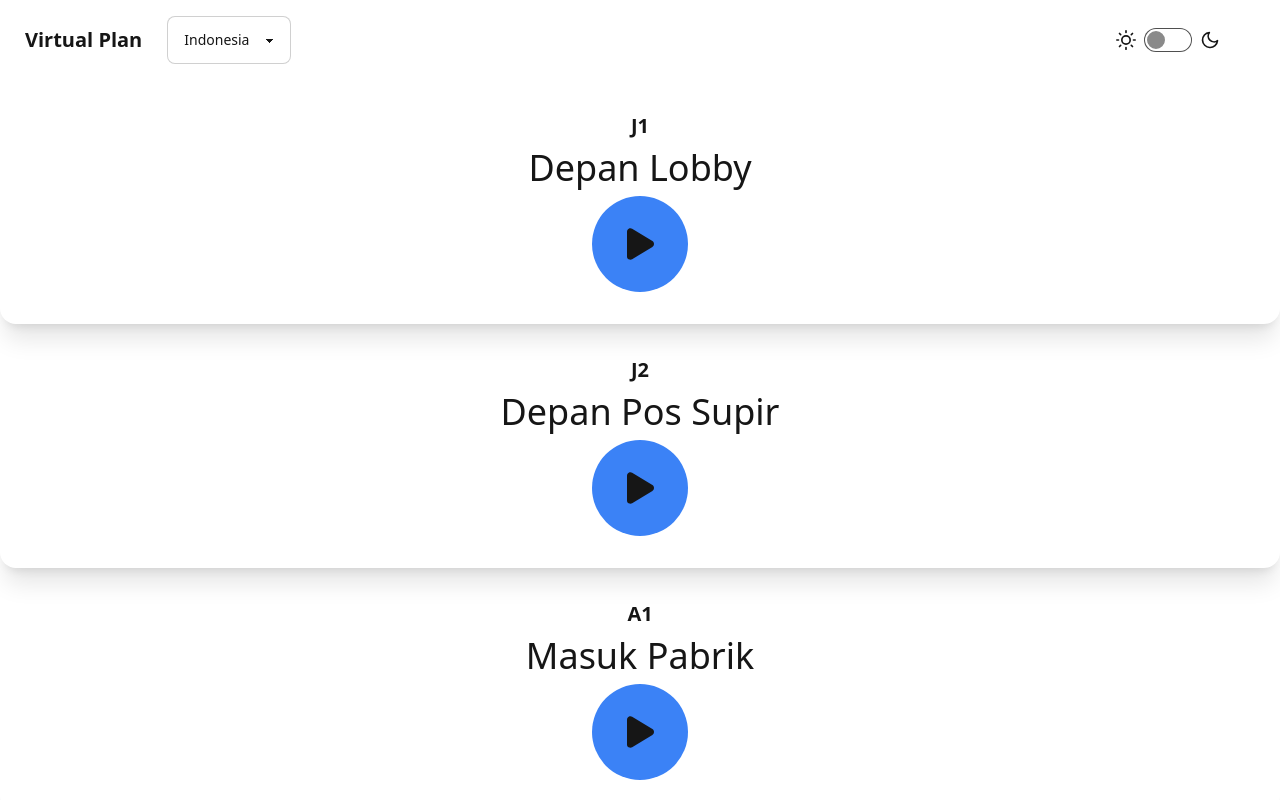
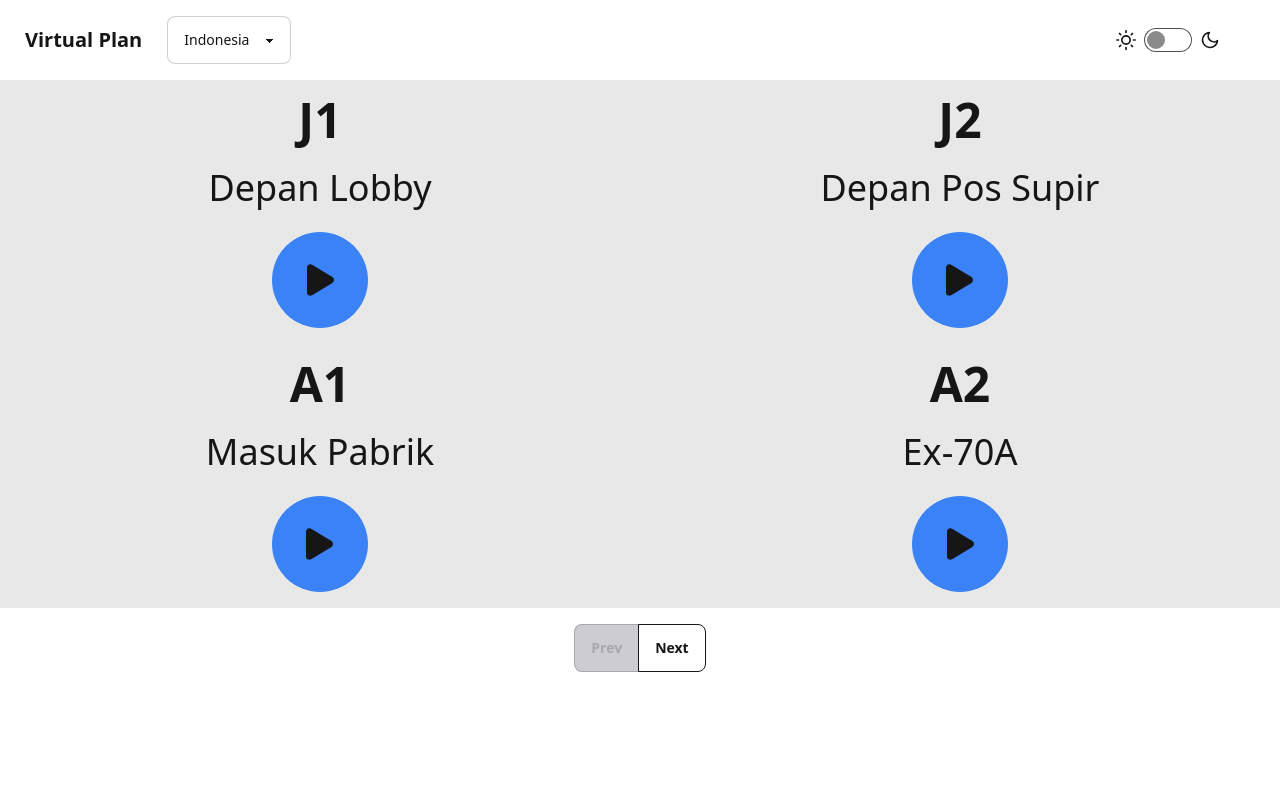
Before and after one commit to MpDevHub/tourplan, a Vue app: page / in a window 1280 px wide. Shown: the top 800 px of the page. Built offline with nearby package versions, Linux system fonts and the light colour scheme.

Commit message:
change layout

```diff
--- a/src/components/Audio.vue
+++ b/src/components/Audio.vue
@@ -40,7 +40,50 @@ const audioSrc = (song) => {
 //     });
 // };
 
+// const playAudio = (song) => {
+//   const audioSrc = song.audio[selectedLanguage.value];
+//   fetch(audioSrc)
+//     .then((response) => response.blob())
+//     .then((blob) => {
+//       const audio = new Audio(URL.createObjectURL(blob));
+//       if (currentAudio) {
+//         currentAudio.pause();
+//       }
+//       currentAudio = audio;
+//       audio.play();
+//       isPlaying.value = true;
+//     });
+// };
+
+// const playAudio = (song) => {
+//   if (song.playing) {
+//     song.playing = false;
+//     currentAudio.pause();
+//   } else {
+//     song.playing = true;
+//     const audioSrc = song.audio[selectedLanguage.value];
+//     fetch(audioSrc)
+//       .then((response) => response.blob())
+//       .then((blob) => {
+//         const audio = new Audio(URL.createObjectURL(blob));
+//         if (currentAudio) {
+//           currentAudio.pause();
+//         }
+//         currentAudio = audio;
+//         audio.play();
+//       });
+//   }
+// };
+
 const playAudio = (song) => {
+  if (song.playing) {
+    song.playing = false;
+    currentAudio.pause();
+  } else {
+    paginatedSongs.value.forEach((s) => {
+      s.playing = false;
+    });
+    song.playing = true;
     const audioSrc = song.audio[selectedLanguage.value];
     fetch(audioSrc)
       .then((response) => response.blob())
@@ -51,8 +94,8 @@ const playAudio = (song) => {
         }
         currentAudio = audio;
         audio.play();
-      isPlaying.value = true;
       });
+  }
 };
 
 const pauseAudio = () => {
@@ -65,8 +108,37 @@ const pauseAudio = () => {
 const togglePlay = (song) => {
   if (isPlaying.value) {
     pauseAudio();
+    isPlaying.value = false;
   } else {
     playAudio(song);
+    isPlaying.value = true;
+  }
+};
+
+// pagination
+
+const currentPage = ref(1);
+const cardsPerPage = ref(4);
+
+const paginatedSongs = computed(() => {
+  const start = (currentPage.value - 1) * cardsPerPage.value;
+  const end = start + cardsPerPage.value;
+  return songs.slice(start, end);
+});
+
+const totalPages = computed(() => {
+  return Math.ceil(songs.length / cardsPerPage.value);
+});
+
+const nextPage = () => {
+  if (currentPage.value < totalPages.value) {
+    currentPage.value++;
+  }
+};
+
+const prevPage = () => {
+  if (currentPage.value > 1) {
+    currentPage.value--;
   }
 };
 
@@ -188,44 +260,68 @@ const togglePlay = (song) => {
     </div>
   </div> -->
 
+  <div class="grid grid-cols-2">
+    <div
+      v-for="(song, index) in paginatedSongs"
+      :key="song.title"
+      class="items-center text-center text-4xl"
+    >
+      <div class="hero bg-base-200">
+        <div class="hero-content flex-col lg:flex-row">
           <div>
-
-  </div>
-  <div
-    v-for="(song, index) in songs"
-    :key="song.title"
-    class="grid grid-cols-1 grid-rows-1 text-4xl"
+            <h1 class="text-5xl font-bold">{{ song.title }}</h1>
+            <p class="py-6">
+              {{ song.artist }}
+            </p>
+            <button
+              class="w-24 h-24 rounded-full bg-blue-500 focus:outline-none"
+              @click="playAudio(song)"
             >
-    <div class="card shadow-xl">
-      <div class="card-body text-center items-center">
-        <h2 class="card-title text-center">{{ song.title }}</h2>
-        <p>{{ song.artist }}</p>
-        <div class="card-actions">
+              <font-awesome-icon :icon="song.playing ? 'pause' : 'play'" />
+            </button>
             <!-- <button
-            class="w-24 h-24 rounded-full bg-blue-500 focus:outline-none"
-            onclick="play();"
-          >
-            <font-awesome-icon icon="play" id="play-btn"/>
-          </button> -->
-          <button
               class="w-24 h-24 rounded-full bg-blue-500 focus:outline-none"
               @click="togglePlay(song)"
             >
-            <font-awesome-icon
-              :icon="isPlaying ? 'pause' : 'play'"
-              id="play-btn"
-            />
-          </button>
-          <!-- <audio
-            :src="audioSrc(song)"
-            preload="auto"
-            @play="playAudio($event.target)"
-            controls
-          ></audio> -->
+              <font-awesome-icon :icon="isPlaying ? 'pause' : 'play'" />
+            </button> -->
           </div>
         </div>
       </div>
     </div>
+  </div>
+  <div class="flex justify-center mt-4 join">
+    <button
+      class="join-item btn btn-outline"
+      @click="prevPage"
+      :disabled="currentPage === 1"
+    >
+      Prev
+    </button>
+    <button
+      class="join-item btn btn-outline"
+      @click="nextPage"
+      :disabled="currentPage === totalPages"
+    >
+      Next
+    </button>
+  </div>
+  <!-- <div class="flex justify-center mt-4 join">
+    <button
+      class="btn btn-sm btn-outline btn-prev"
+      @click="prevPage"
+      :disabled="currentPage === 1"
+    >
+      Prev
+    </button>
+    <button
+      class="btn btn-sm btn-outline btn-next"
+      @click="nextPage"
+      :disabled="currentPage === totalPages"
+    >
+      Next
+    </button>
+  </div> -->
 
   <!-- <div class="card" v-for="song in songs" :key="song.title">
     <h3>{{ song.title }}</h3>
--- a/src/songs.js
+++ b/src/songs.js
@@ -34,6 +34,7 @@ export const songs = [
         eng: "/tourplan/Audio/ENG/A1_Enter_the_Factory.mp3",
         chn: "/tourplan/Audio/CHN/A1_Enter_the_Factory.mp3",
       },
+      playing: false,
     },
     {
       title: "A2",
@@ -43,6 +44,7 @@ export const songs = [
         eng: "/tourplan/Audio/ENG/A2_Ex-70A.mp3",
         chn: "/tourplan/Audio/CHN/A2_Ex-70A.mp3",
       },
+      playing: false,
     },
     {
       title: "A3",
@@ -52,6 +54,7 @@ export const songs = [
         eng: "/tourplan/Audio/ENG/A3_Multi_Drawing.mp3",
         chn: "/tourplan/Audio/CHN/A3_Multi_Drawing.mp3",
       },
+      playing: false,
     },
     {
       title: "B1",
@@ -61,6 +64,7 @@ export const songs = [
         eng: "/tourplan/Audio/ENG/B1_Ex-100B.mp3",
         chn: "/tourplan/Audio/CHN/B1_Ex-100B.mp3",
       },
+      playing: false,
     },
     {
       title: "A4",
```
Also changed, not shown: 1 other file (tests, documents, lock files or other folders). Lines whose indentation alone changed are shown as unchanged.
